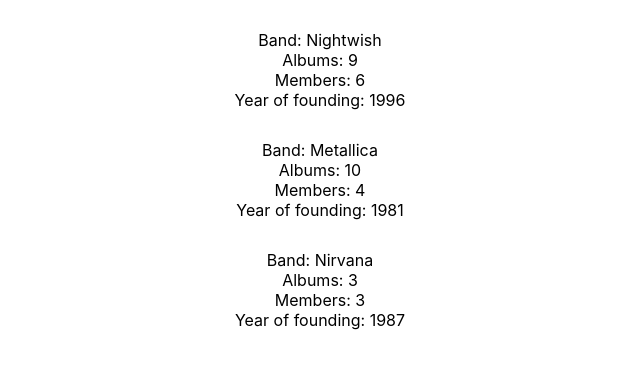
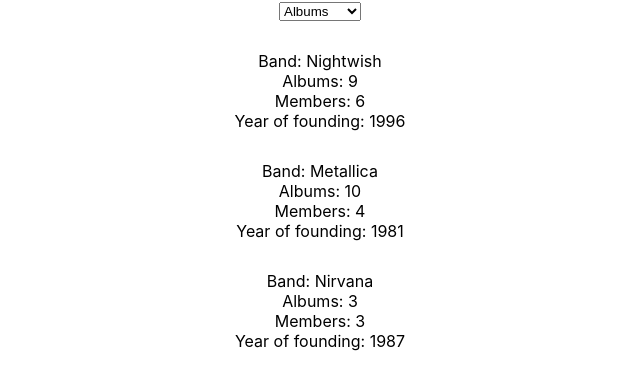
Before and after one commit to KaterinaLupacheva/react-sorting-with-dropdown, a React (Create React App) app: page / in a window 1280 px wide. Shown: the top 390 px of the page, without its empty margins (320-960 px from the left). Built offline with nearby package versions, Linux system fonts and the light colour scheme.

Commit message:
Select element added

```diff
--- a/src/App.js
+++ b/src/App.js
@@ -28,6 +28,12 @@
 function App() {
   return (
     <div className="App">
+      <select>
+        <option value="albums">Albums</option>
+        <option value="members">Members</option>
+        <option value="formed">Formed in</option>
+      </select>
+
       {bands.map(band => (
         <div key={band.id} style={{ margin: '30px' }}>
           <div>{`Band: ${band.name}`}</div>
```
